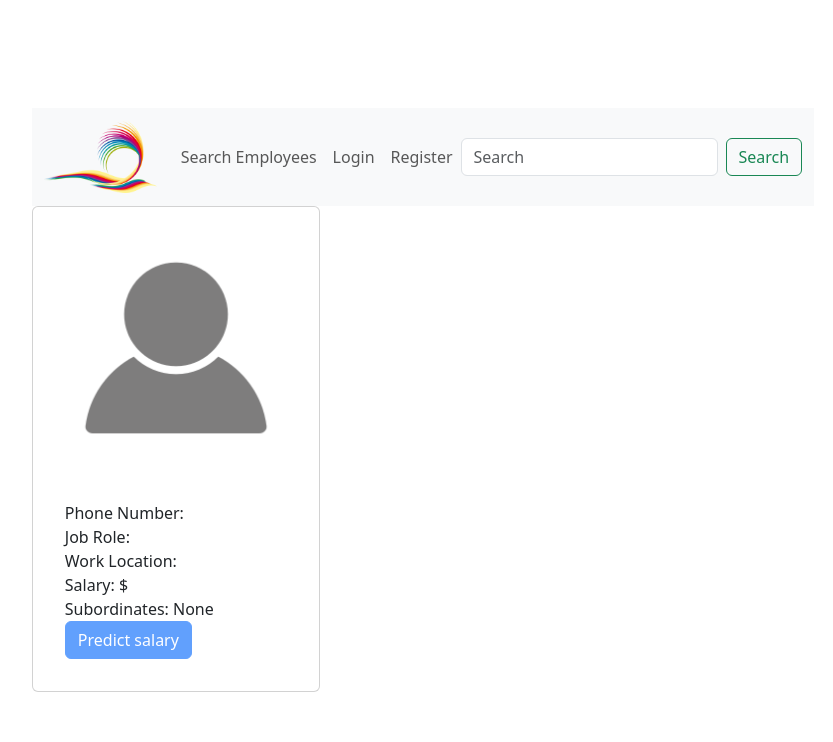
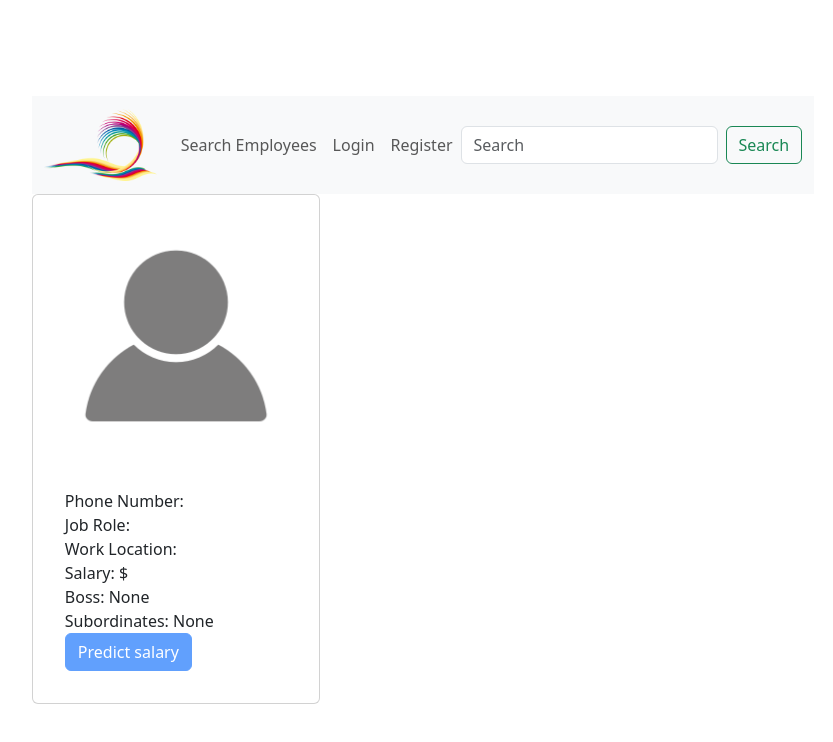
Before and after one commit to IGuy37/edp-capstone, a React (Vite) app in the folder react_client/: page /employee in a window 1280 px wide. Shown: the top 742 px of the page, without its empty margins (217-1050 px from the left). Built offline with nearby package versions, Linux system fonts and the light colour scheme.

Commit message:
Fixed bug where 'None' would not show up if employee had no boss

```diff
--- a/react_client/src/components/Employee.jsx
+++ b/react_client/src/components/Employee.jsx
@@ -15,13 +15,12 @@ export default function Employee(props){
             <div>Job Role: {employee.job_role}</div>
             <div>Work Location: {employee.location}</div>
             <div>Salary: ${employee.salary}</div>
-            {
-                employee.boss &&
-                <div>
-                    Boss:&nbsp;
+            <div>Boss:&nbsp;
+                {
+                    (!employee.boss) ? "None" :
                     <Subordinate name={employee.boss} setEmployee={props.setEmployee} />
-                </div>
-            }
+                }
+            </div>
             <div>Subordinates:&nbsp;
                 {
                     (!employee.subordinates) ? "None" :
```
